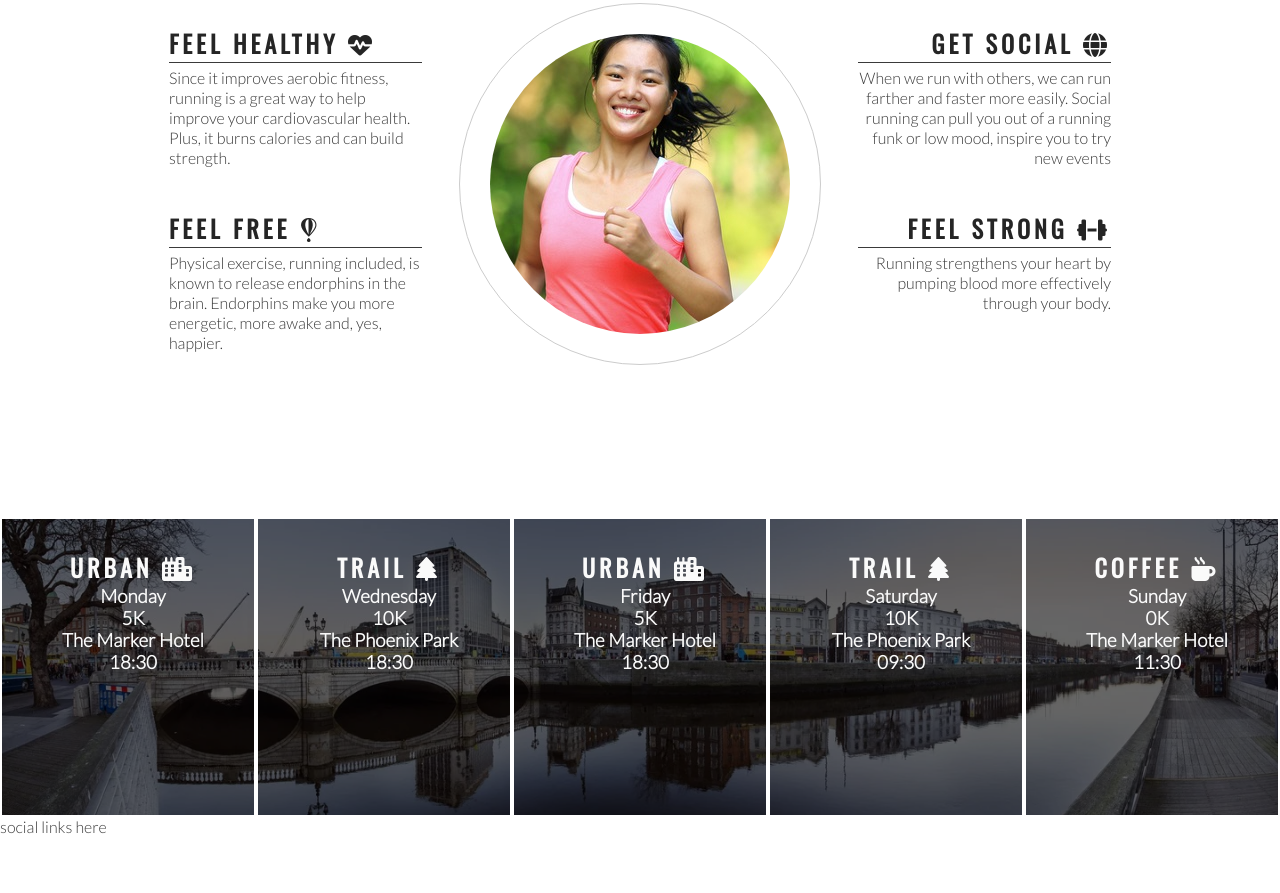
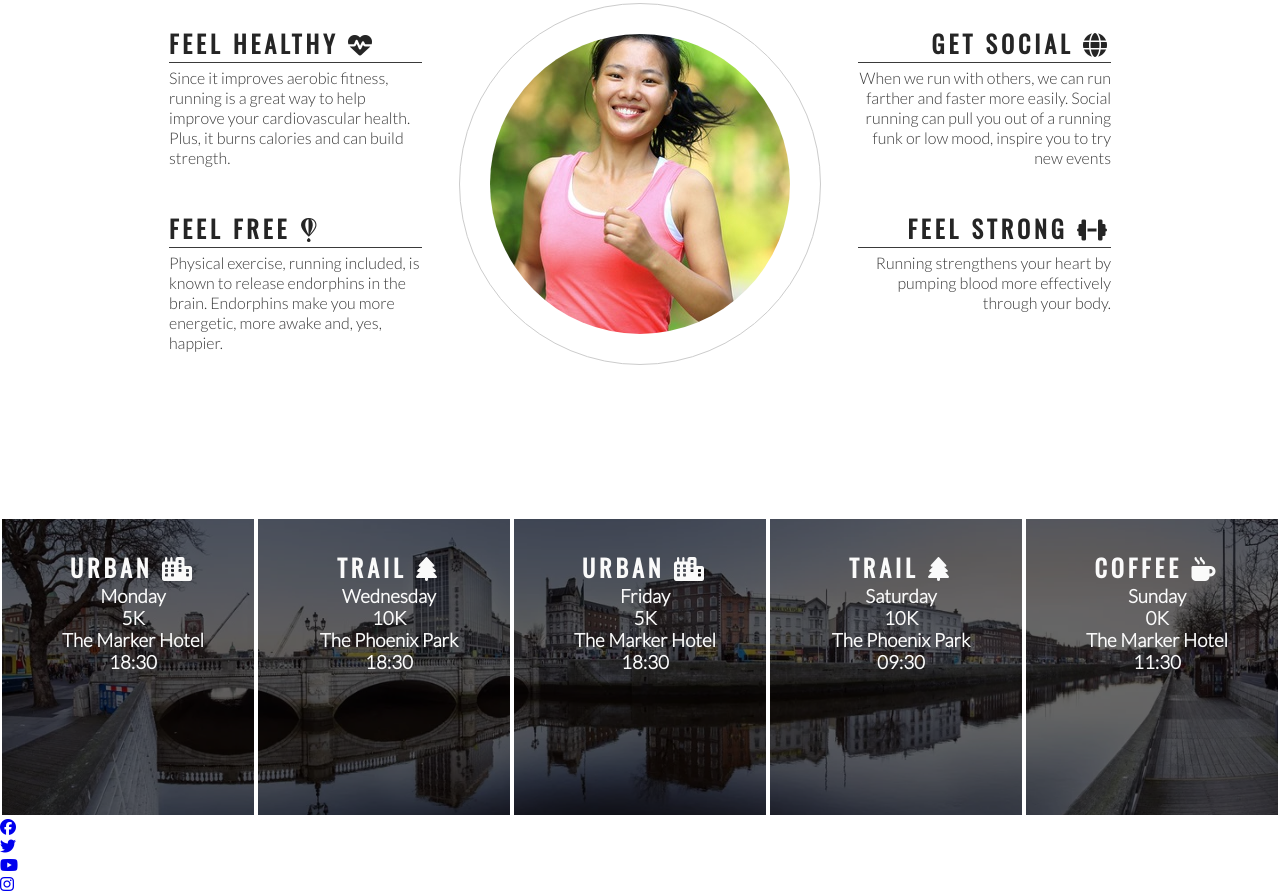
Before and after one commit to TamasSomi/love-running, a plain HTML site: page index.html in a window 1280 px wide. Shown: the part 778-1671 px from the top of the page. Before the commit the page ends 1614 px from the top, so only its background shows below. Drawn offline with nearby package versions, Linux system fonts and the light colour scheme.

Commit message:
Add icons to footer

```diff
--- a/index.html
+++ b/index.html
@@ -98,7 +98,23 @@
             <h3>11:30</h3>
         </div>
     </section>
-    <footer>social links here</footer>
+    <footer>
+        <ul>
+            <li>
+                <a href="https://facebook.com" target="_blank" rel="noopener" aria-label="Visit our Facebook page (Opens in a new tab.)"><i class="fa-brands fa-facebook"></i></a>
+            </li>
+            <li>
+                <a href="https://twitter.com" target="_blank" rel="noopener" aria-label="Visit our Twitter page (Opens in a new tab.)"><i class="fa-brands fa-twitter"></i></a>
+            </li>
+            <li>
+                <a href="https://youtube.com" target="_blank" rel="noopener" aria-label="Visit our YouTube page (Opens in a new tab.)"><i class="fa-brands fa-youtube"></i></a>
+            </li>
+            <li>
+                <a href="https://instagram.com" target="_blank" rel="noopener" aria-label="Visit our Instagram page (Opens in a new tab.)"><i class="fa-brands fa-instagram"></i></a>
+            </li>
+
+        </ul>
+    </footer>
 
 <!-- Font awsome script -->
 <script src="https://kit.fontawesome.com/5c1d748c80.js" crossorigin="anonymous"></script>
```
